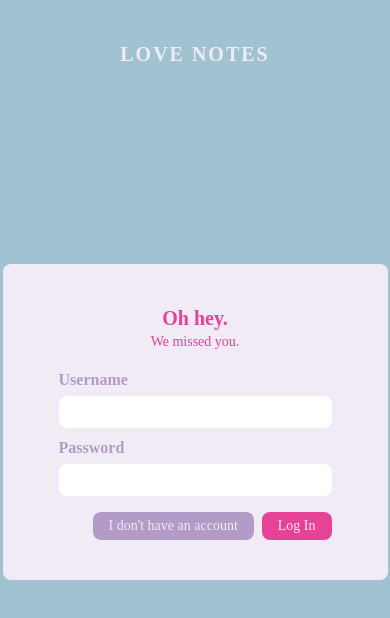
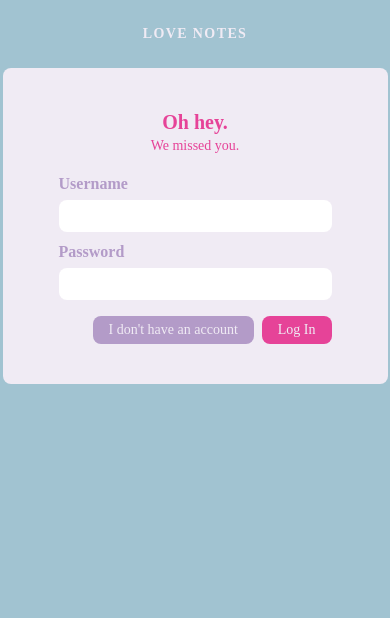
Before and after one commit to elisetvy/friender-frontend, a React (Create React App) app: page /login in a window 390 px wide. Shown: the top 618 px of the page. Built offline with nearby package versions, Linux system fonts and the light colour scheme.

Commit message:
Add nav bar to registration and login forms

```diff
--- a/src/LoginForm.js
+++ b/src/LoginForm.js
@@ -1,5 +1,7 @@
 import { useState } from "react";
 import { useNavigate, Link } from "react-router-dom";
+
+import Nav from "./Nav";
 
 /** Form to log in. */
 function LoginForm({ login }) {
@@ -35,8 +37,8 @@
   }
 
   return (
-    <div className="absolute top-0 left-0 w-screen h-screen flex justify-center items-center">
-      <Link to="/" className="absolute text-center w-screen top-10 font-white font-bold tracking-widest text-xl hover:text-[#E64398]">LOVE NOTES</Link>
+    <div className="w-screen flex flex-col justify-center items-center">
+      <Nav />
       <div className="background-white min-w-[385px] w-1/3 flex flex-col justify-center items-center text-center px-14 py-10 rounded-lg">
         <form onSubmit={handleSubmit} className="flex flex-col text-left w-full">
           <p className="text-xl font-bold font-fuschia text-center">Oh hey.</p>
--- a/src/Nav.js
+++ b/src/Nav.js
@@ -17,17 +17,21 @@
   return (
     <div className="w-screen px-8 sm:px-20 py-4 flex justify-center items-center">
       <div className="w-1/3">
+        { currUser &&
         <div className="w-fit flex gap-6 md:gap-24 px-3 py-1 border-1 border-[#E64398] rounded-full font-fuschia">
           <Link className="hover:text-[#F0EBF4]" to={`/users/${currUser.username}/matches`}><i className="bi bi-person-hearts"></i></Link>
           <Link className="hover:text-[#F0EBF4]" to={`/users/${currUser.username}/messages`}><i className="bi bi-envelope-open-heart"></i></Link>
         </div>
+        }
       </div>
       <Link to="/" className="flex w-1/3 justify-center font-white font-bold tracking-widest hover:text-[#E64398] text-center text-sm md:text-xl">LOVE NOTES</Link>
       <div className="w-1/3 flex justify-end">
-      <div className="w-fit flex gap-6 md:gap-32 px-3 py-1 border-1 border-[#E64398] rounded-full font-fuschia">
-          <Link className="hover:text-[#F0EBF4]" to={`/users/${currUser.username}`}><i className="bi bi-person-gear"></i></Link>
-          <p className="hover:text-[#F0EBF4] hover:cursor-pointer" onClick={logOutClick}><i className="bi bi-box-arrow-right"></i></p>
-        </div>
+        { currUser &&
+          <div className="w-fit flex gap-6 md:gap-32 px-3 py-1 border-1 border-[#E64398] rounded-full font-fuschia">
+            <Link className="hover:text-[#F0EBF4]" to={`/users/${currUser.username}`}><i className="bi bi-person-gear"></i></Link>
+            <p className="hover:text-[#F0EBF4] hover:cursor-pointer" onClick={logOutClick}><i className="bi bi-box-arrow-right"></i></p>
+          </div>
+        }
       </div>
     </div>
   )
--- a/src/RegisterForm.js
+++ b/src/RegisterForm.js
@@ -3,6 +3,7 @@
 import calculateAge from "./utils";
 
 import FrienderApi from "./api";
+import Nav from "./Nav";
 
 /** Form to register a user. */
 function RegisterForm({ register }){
@@ -86,8 +87,8 @@
   }
 
   return(
-    <div className="absolute top-0 left-0 w-screen h-screen">
-      <Link to="/" className="absolute text-center w-screen top-10 font-white font-bold tracking-widest text-xl hover:text-[#E64398]">LOVE NOTES</Link>
+    <div className="w-screen flex flex-col justify-center items-center">
+      <Nav />
       <div className="w-full h-full flex justify-center items-center">
         <div className="background-white min-w-[385px] w-2/5 flex flex-col justify-center items-center text-center px-14 py-10 rounded-lg">
           { form === "one" &&
```
